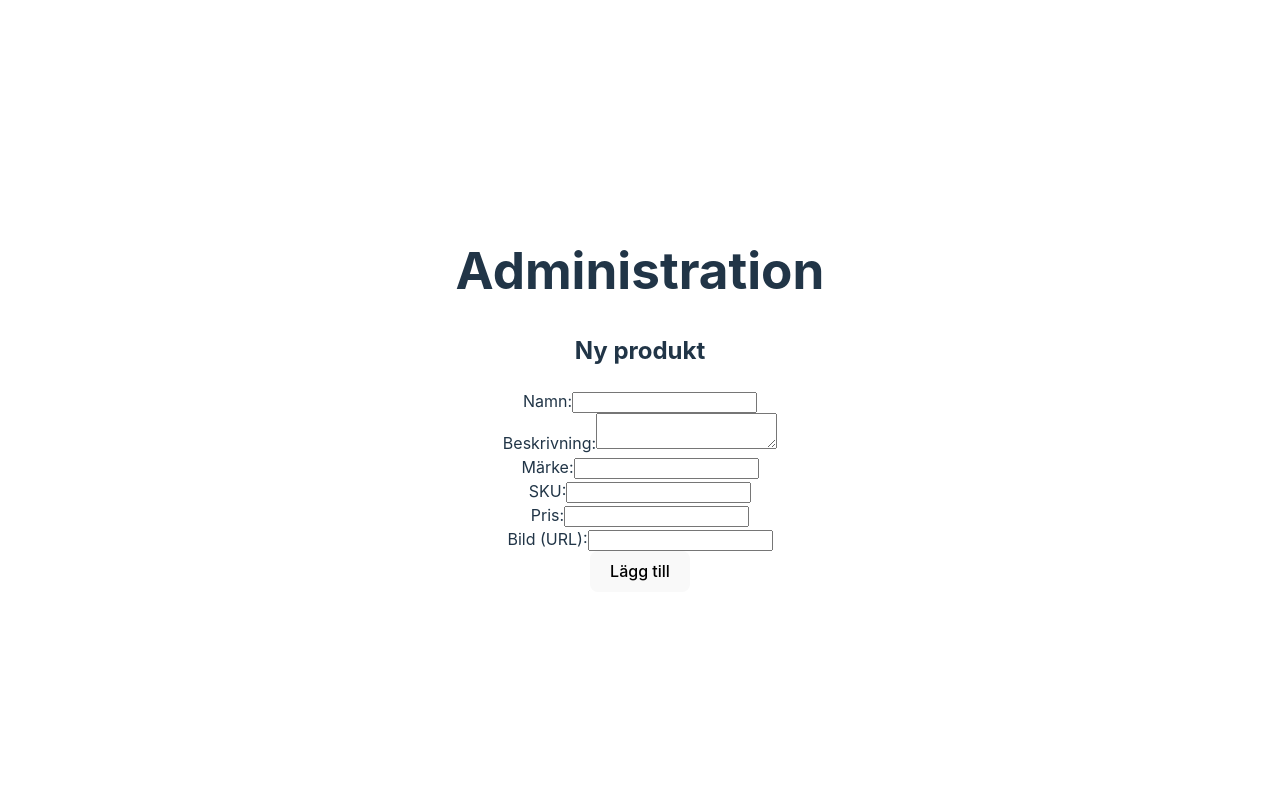
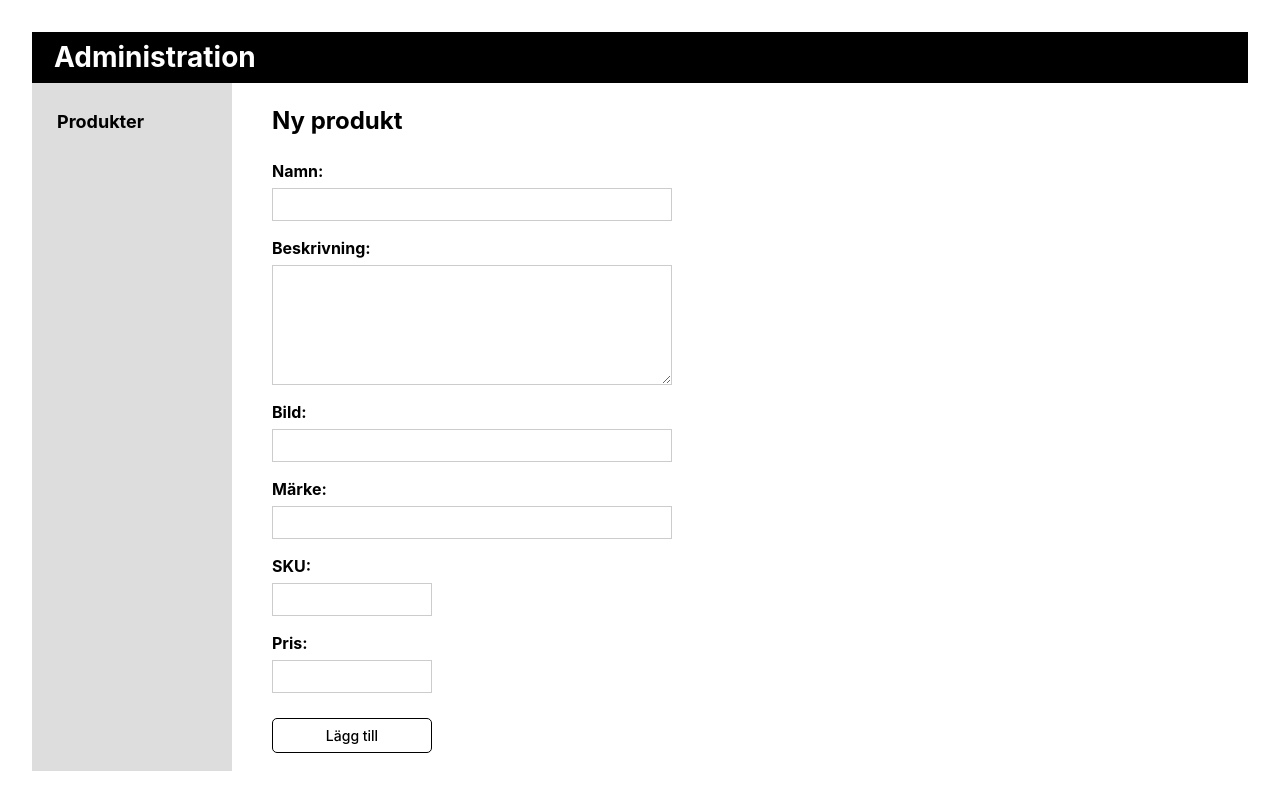
Before and after one commit to cMajaraite/FreakyFashion-React, a React (Vite) app: page /admin/products/new in a window 1280 px wide. Built offline with nearby package versions, Linux system fonts and the light colour scheme.

Commit message:
fix css for admin pages

```diff
--- a/src/App.jsx
+++ b/src/App.jsx
@@ -1,4 +1,3 @@
-// src/App.jsx
 import { BrowserRouter, Routes, Route } from "react-router-dom";
 import AdminProducts from "./routes/AdminProducts/AdminProducts";
 import NewProduct from "./routes/NewProduct/NewProduct";
@@ -8,15 +7,10 @@ function App() {
   return (
     <BrowserRouter>
       <div className="App">
-        <header>
-          <h1>Administration</h1>
-        </header>
-        <main>
-          <Routes>
-            <Route path="/admin/products" element={<AdminProducts />} />
-            <Route path="/admin/products/new" element={<NewProduct />} />
-          </Routes>
-        </main>
+        <Routes>
+          <Route path="/admin/products" element={<AdminProducts />} />
+          <Route path="/admin/products/new" element={<NewProduct />} />
+        </Routes>
       </div>
     </BrowserRouter>
   );
--- /dev/null
+++ b/src/components/AdminLayout/AdminLayout.css
@@ -0,0 +1,91 @@
+* {
+  margin: 0;
+  padding: 0;
+  box-sizing: border-box;
+}
+
+/* Make the app take the full page height */
+html,
+body,
+#root,
+.App {
+  height: 100%;
+  width: 100%;
+  background-color: white;
+  color: black;
+}
+
+/* Set Administration header */
+header {
+  background-color: black;
+  padding: 10px;
+  width: 100%;
+  border: none;
+}
+
+.header-text h1 {
+  color: white;
+  font-size: 28px;
+  margin-left: 12px;
+  border: none;
+  font-weight: bold;
+  text-align: left;
+}
+
+/* Main content */
+main {
+  height: calc(100% - 48px); /* 48px is the header height */
+  display: flex;
+  flex-direction: column;
+  background-color: white;
+}
+
+.container {
+  display: flex;
+  flex: 1;
+  height: 100%;
+  border: none;
+  background-color: white;
+}
+
+/* Sidebar styling */
+.sidebar {
+  width: 200px;
+  height: 100%;
+  background-color: #dddddd;
+  padding: 25px;
+  border: none;
+  font-size: 14px;
+  font-weight: bold;
+  text-align: left;
+  color: black;
+}
+
+.sidebar h2 {
+  font-size: 18px;
+  color: black;
+  border: none;
+  font-weight: bold;
+  margin: 0;
+  padding: 0;
+}
+
+/* Main content container */
+.content-container {
+  flex-grow: 1;
+  padding: 20px;
+  overflow-y: auto;
+  border: none;
+  background-color: white;
+  color: black;
+}
+
+/* Remove borders from all headings */
+h1,
+h2,
+h3,
+h4,
+h5,
+h6 {
+  border: none;
+}
--- /dev/null
+++ b/src/components/AdminLayout/AdminLayout.jsx
@@ -0,0 +1,26 @@
+import { Link } from "react-router-dom";
+import "./AdminLayout.css";
+
+function AdminLayout({ children }) {
+  return (
+    <>
+      <header>
+        <div className="header-text">
+          <h1>Administration</h1>
+        </div>
+      </header>
+
+      <main>
+        <div className="container">
+          <aside className="sidebar">
+            <h2>Produkter</h2>
+          </aside>
+
+          <div className="content-container">{children}</div>
+        </div>
+      </main>
+    </>
+  );
+}
+
+export default AdminLayout;
--- a/src/routes/AdminProducts/AdminProducts.css
+++ b/src/routes/AdminProducts/AdminProducts.css
@@ -0,0 +1,81 @@
+.content-header {
+  display: flex;
+  flex-direction: row;
+  justify-content: space-between;
+  align-items: center;
+  margin-bottom: 20px;
+  border: none;
+  background-color: white;
+  color: black;
+}
+
+h3 {
+  font-size: 24px;
+  border: none;
+  color: black;
+}
+
+.button-container {
+  display: flex;
+  border: none;
+}
+
+.new-product-btn {
+  background-color: white;
+  text-decoration: none;
+  padding: 8px 12px;
+  border: 1px solid black;
+  font-size: 14px;
+  color: black;
+  border-radius: 5px;
+  cursor: pointer;
+}
+
+.new-product-btn:hover {
+  background-color: #f5f5f5;
+}
+
+.table-container {
+  width: 100%;
+  border: none;
+  background-color: white;
+}
+
+.products-table {
+  width: 100%;
+  border-collapse: collapse;
+  font-family: sans-serif;
+  font-size: 0.9rem;
+  letter-spacing: 0.5px;
+  text-align: left;
+  border: 1px solid #ddd;
+  background-color: white;
+  color: black;
+}
+
+.products-table th,
+.products-table td {
+  padding: 10px 12px;
+  border: 1px solid #ddd;
+  color: black;
+}
+
+.products-table th {
+  background-color: #eeeeee;
+  font-weight: bold;
+  color: black;
+}
+
+.products-table tbody > tr:nth-of-type(odd) {
+  background-color: #f9f9f9;
+  color: black;
+}
+
+.products-table a {
+  color: #333;
+  text-decoration: none;
+}
+
+.products-table a:hover {
+  text-decoration: underline;
+}
--- a/src/routes/AdminProducts/AdminProducts.jsx
+++ b/src/routes/AdminProducts/AdminProducts.jsx
@@ -1,27 +1,38 @@
-// src/routes/AdminProducts/AdminProducts.jsx
 import { useEffect, useState } from "react";
 import { Link } from "react-router-dom";
+import AdminLayout from "../../components/AdminLayout/AdminLayout";
 import "./AdminProducts.css";
 
 function AdminProducts() {
   const [products, setProducts] = useState([]);
+  const [isLoading, setIsLoading] = useState(true);
 
   useEffect(() => {
+    // Load products automatically when component mounts
     fetch("/api/admin/products")
       .then((resp) => resp.json())
-      .then((data) => setProducts(data))
-      .catch((error) => console.error("Kunde inte hämta produkter:", error));
+      .then((data) => {
+        setProducts(data);
+        setIsLoading(false);
+      })
+      .catch((error) => {
+        console.error("Kunde inte hämta produkter:", error);
+        setIsLoading(false);
+      });
   }, []);
 
   return (
-    <div>
-      <h2>Produkter</h2>
-      <div className="header-actions">
+    <AdminLayout>
+      <div className="content-header">
+        <h3 className="flex-item">Produkter</h3>
+        <div className="button-container">
           <Link to="/admin/products/new" className="new-product-btn">
             Ny produkt
           </Link>
         </div>
+      </div>
 
+      <div className="table-container">
         <table className="products-table">
           <thead>
             <tr>
@@ -31,7 +42,11 @@ function AdminProducts() {
             </tr>
           </thead>
           <tbody>
-          {products.length === 0 ? (
+            {isLoading ? (
+              <tr>
+                <td colSpan="3">Laddar...</td>
+              </tr>
+            ) : products.length === 0 ? (
               <tr>
                 <td colSpan="3">Inga produkter hittades</td>
               </tr>
@@ -51,6 +66,7 @@ function AdminProducts() {
           </tbody>
         </table>
       </div>
+    </AdminLayout>
   );
 }
 
--- a/src/routes/NewProduct/NewProduct.css
+++ b/src/routes/NewProduct/NewProduct.css
@@ -0,0 +1,79 @@
+.content {
+  padding: 20px;
+  border: none;
+  background-color: white;
+  color: black;
+}
+
+h3 {
+  margin-top: -20px;
+  margin-bottom: 20px;
+  font-size: 24px;
+  border: none;
+  color: black;
+  text-align: left;
+}
+
+form {
+  display: flex;
+  flex-direction: column;
+  max-width: 800px;
+  border: none;
+}
+
+label {
+  display: block;
+  text-align: left;
+  font-weight: bold;
+  margin-bottom: 5px;
+  border: none;
+  color: black;
+}
+
+input[type="text"],
+input[type="url"],
+input[type="number"],
+textarea {
+  padding: 8px;
+  border: 1px solid #ccc;
+  margin-bottom: 15px;
+  background-color: white;
+  color: black;
+}
+
+#name,
+#brand {
+  width: 50%;
+}
+
+#image {
+  width: 50%;
+}
+
+#sku,
+#price {
+  width: 20%;
+}
+
+textarea {
+  height: 120px;
+  width: 50%;
+  resize: vertical;
+}
+
+.save-btn {
+  background-color: white;
+  color: black;
+  cursor: pointer;
+  border: 1px solid black;
+  width: 20%;
+  padding: 8px 16px;
+  border-radius: 5px;
+  font-size: 14px;
+  display: inline-block;
+  margin-top: 10px;
+}
+
+.save-btn:hover {
+  background-color: #f5f5f5;
+}
--- a/src/routes/NewProduct/NewProduct.jsx
+++ b/src/routes/NewProduct/NewProduct.jsx
@@ -1,6 +1,6 @@
-// src/routes/NewProduct/NewProduct.jsx
 import { useState } from "react";
 import { useNavigate } from "react-router-dom";
+import AdminLayout from "../../components/AdminLayout/AdminLayout";
 import "./NewProduct.css";
 
 function NewProduct() {
@@ -45,11 +45,11 @@ function NewProduct() {
   };
 
   return (
-    <div>
-      <h2>Ny produkt</h2>
+    <AdminLayout>
+      <div className="content">
+        <h3>Ny produkt</h3>
 
         <form onSubmit={handleSubmit}>
-        <div className="form-group">
           <label htmlFor="name">Namn:</label>
           <input
             type="text"
@@ -59,9 +59,7 @@ function NewProduct() {
             onChange={handleInputChange}
             required
           />
-        </div>
 
-        <div className="form-group">
           <label htmlFor="description">Beskrivning:</label>
           <textarea
             id="description"
@@ -70,9 +68,17 @@ function NewProduct() {
             onChange={handleInputChange}
             required
           ></textarea>
-        </div>
 
-        <div className="form-group">
+          <label htmlFor="image">Bild:</label>
+          <input
+            type="url"
+            id="image"
+            name="image"
+            value={formData.image}
+            onChange={handleInputChange}
+            required
+          />
+
           <label htmlFor="brand">Märke:</label>
           <input
             type="text"
@@ -82,9 +88,7 @@ function NewProduct() {
             onChange={handleInputChange}
             required
           />
-        </div>
 
-        <div className="form-group">
           <label htmlFor="sku">SKU:</label>
           <input
             type="text"
@@ -94,9 +98,7 @@ function NewProduct() {
             onChange={handleInputChange}
             required
           />
-        </div>
 
-        <div className="form-group">
           <label htmlFor="price">Pris:</label>
           <input
             type="number"
@@ -106,24 +108,13 @@ function NewProduct() {
             onChange={handleInputChange}
             required
           />
-        </div>
-
-        <div className="form-group">
-          <label htmlFor="image">Bild (URL):</label>
-          <input
-            type="text"
-            id="image"
-            name="image"
-            value={formData.image}
-            onChange={handleInputChange}
-          />
-        </div>
 
           <button type="submit" className="save-btn">
             Lägg till
           </button>
         </form>
       </div>
+    </AdminLayout>
   );
 }
 
```
Lines whose indentation alone changed are shown as unchanged.
